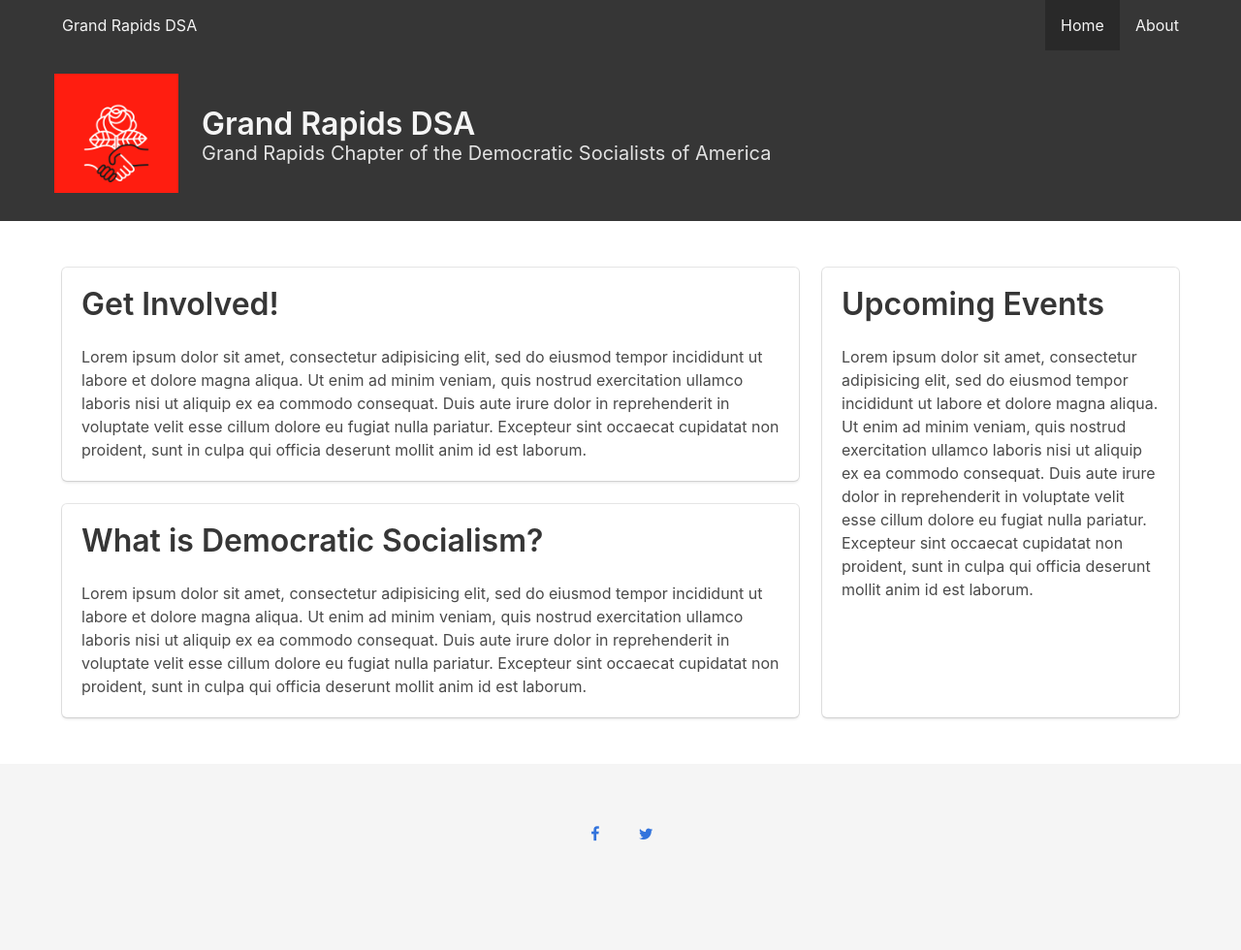
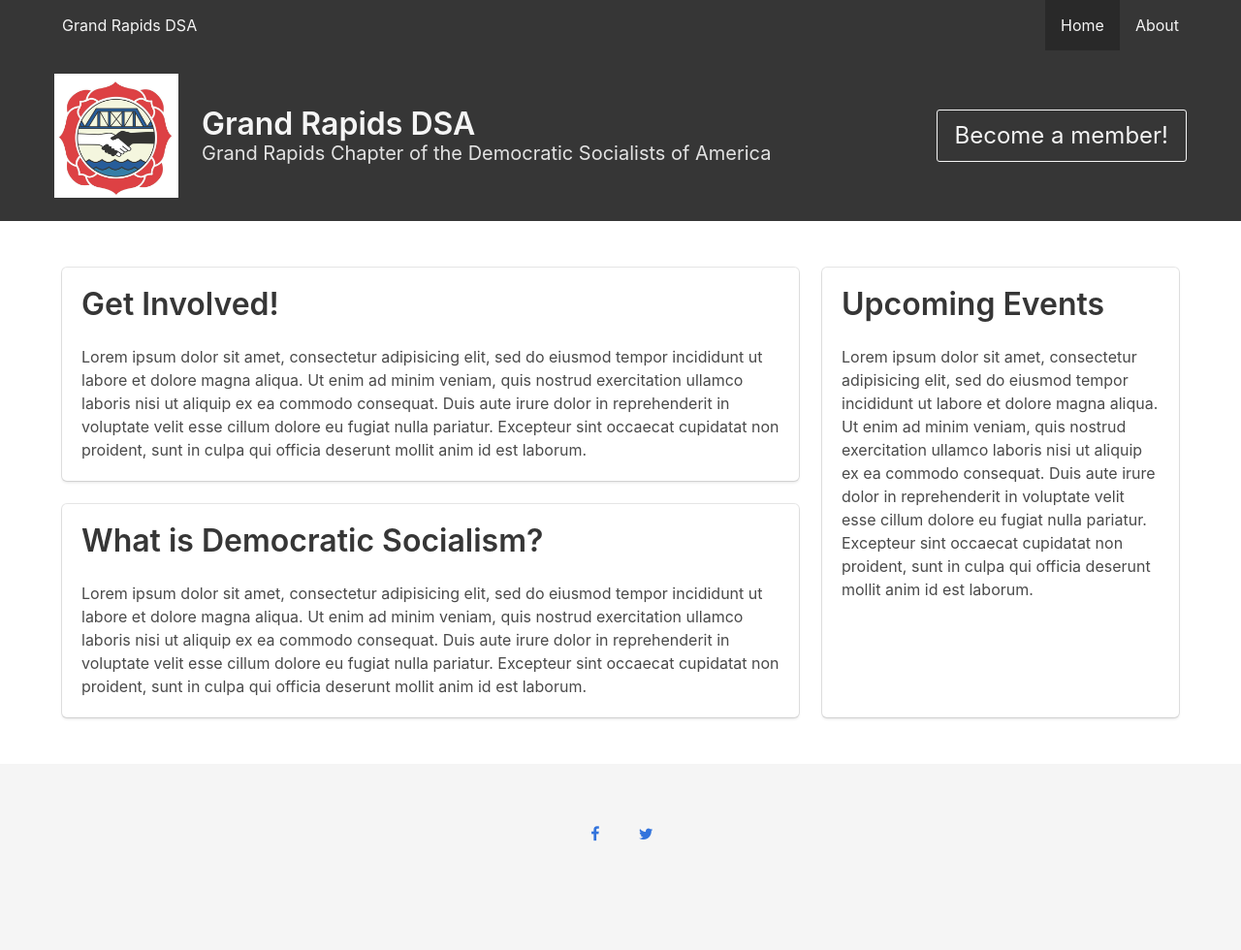
Before and after one commit to mcollier91/mcollier91.github.io, a Jekyll site: the page built from index.md, in a window 1280 px wide. Shown: the whole page at 97% size. Built offline with Jekyll 4.4.1, drawn with Linux system fonts in a browser that asks for light colours.

Commit message:
add buttons for social and membership links

```diff
--- a/_includes/footer.html
+++ b/_includes/footer.html
@@ -3,13 +3,13 @@
     <div class="content has-text-centered">
 
       <span class="icon is-large">
-        <a href="#">
+        <a href="https://facebook.com/{{ site.facebook_username }}">
           <i class="fa fa-facebook" aria-hidden="true"></i>
         </a>
       </span>
 
       <span class="icon is-large">
-        <a href="#">
+        <a href="https://twitter.com/{{ site.twitter_username }}">
           <i class="fa fa-twitter" aria-hidden="true"></i>
         </a>
       </span>
--- a/_includes/header.html
+++ b/_includes/header.html
@@ -60,17 +60,29 @@
   <div class="hero-body" id="header-hero-body">
 
     <div class="container is-fluid">
-      <div class="columns is-mobile is-vcentered">
-        <div class="column is-narrow">
-          <figure class="image is-128x128">
-            <img src="{{ "/assets/images/DSA_Logo.png"}}" alt="">
-          </figure>
+      <div class="columns is-desktop is-vcentered">
+        <div class="column">
+
+          <div class="columns is-mobile is-vcentered">
+            <div class="column is-narrow">
+              <figure class="image is-128x128">
+                <img src="{{ "/assets/images/grand-rapids-dsa-logo.jpg" }}" alt="">
+              </figure>
+            </div>
+            <div class="column">
+              <h1 class="title is-size-3-desktop is-size-4-tablet is-size-4-mobile">{{ site.title }}</h1>
+              <h2 class="subtitle is-size-5-desktop is-size-6-table is-size-7-mobile">{{ site.description }}</h2>
+            </div>
+          </div>
+
         </div>
-        <div class="column">
-          <h1 class="title is-size-3-desktop is-size-4-tablet is-size-5-mobile">{{ site.title }}</h1>
-          <h2 class="subtitle is-size-5-desktop is-size-6-table is-size-7-mobile">{{ site.description }}</h2>
+        <div class="column is-narrow has-text-centered">
+
+          <a class="button is-dark is-inverted is-outlined is-large" href="{{ site.donate_link }}">Become a member!</a>
+
         </div>
       </div>
+
     </div>
 
   </div>
```
